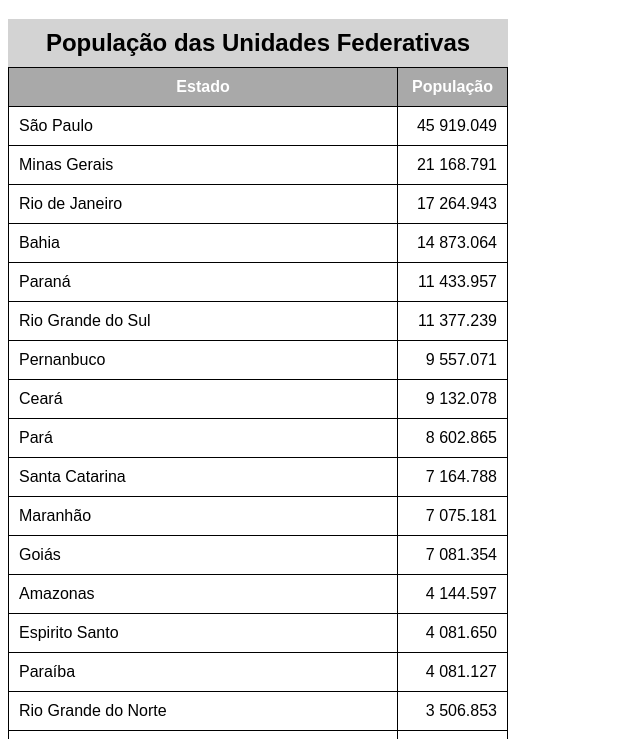
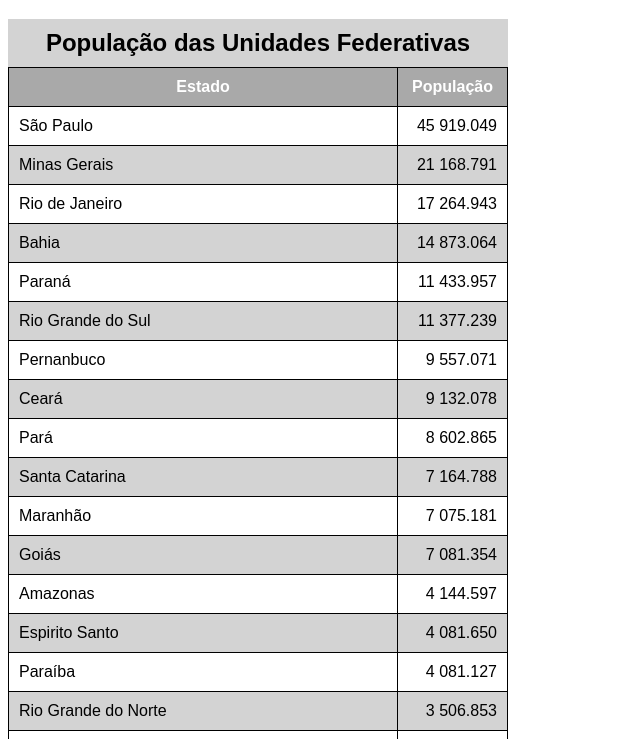
Before and after one commit to Hudson50/HTML__CSS, a plain HTML site: page Exercisios/ex023/tabela002.html in a window 1280 px wide. Shown: the part 61-800 px from the top of the page, without its empty margins (0-640 px from the left). Drawn offline with Linux system fonts and the light colour scheme.

Commit message:
efeitozebrado

```diff
--- a/Exercisios/ex023/tabela002.html
+++ b/Exercisios/ex023/tabela002.html
@@ -11,7 +11,6 @@
         table{
             width: 500px;
             border-collapse: collapse;
-
         }
         td, th{
             border: 1px solid black;
@@ -29,6 +28,9 @@
         }
         td.num {
             text-align: right ;
+        }
+        tbody tr:nth-child(even){
+            background-color: lightgray;
         }
     </style>
 </head>
```
